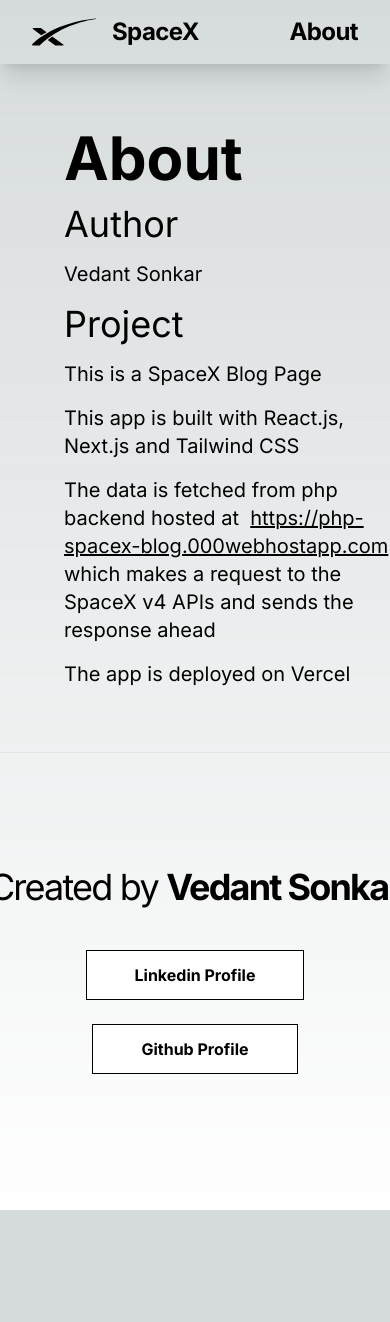
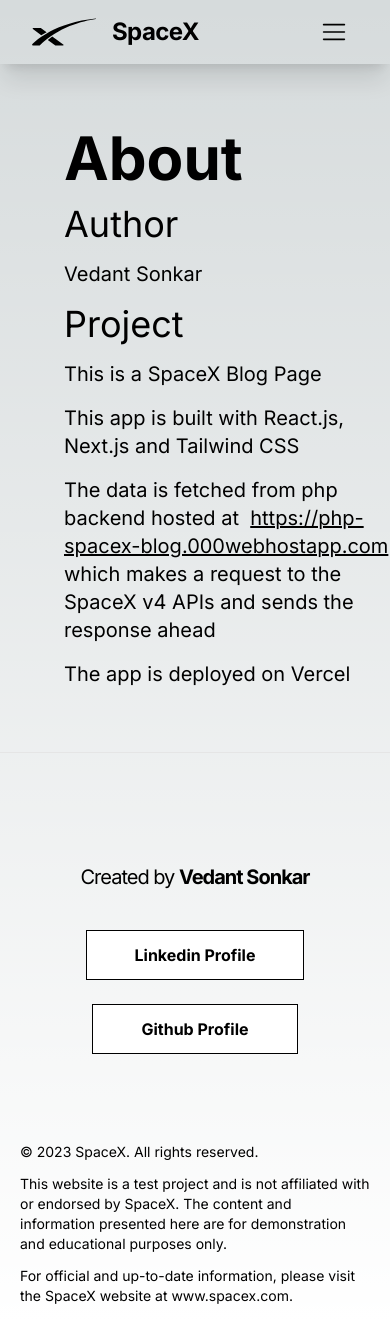
Before and after one commit to vedantsonkar/spacex-blog, a Next.js app: page /about in a window 390 px wide. Before the commit the page ends 1210 px from the top, so only its background shows below. Built offline with nearby package versions, Linux system fonts and the light colour scheme.

Commit message:
added menu component and fixed minor bugs

```diff
--- a/app/globals.css
+++ b/app/globals.css
@@ -25,3 +25,7 @@ body {
     )
     rgb(var(--background-start-rgb));
 }
+
+.bg-gradient-radial {
+  background-image: var(--gradient-radial);
+}
--- a/app/page.tsx
+++ b/app/page.tsx
@@ -41,11 +41,11 @@ export default async function Home() {
         />
       </div>
 
-      <div className="w-full">
+      <div className="w-full bg-gradient-to-br bg-gradient-radial">
         <SearchComponent />
       </div>
 
-      <div className="mb-8 max-md:mt-8 grid text-center sm:grid-cols-2 md:mb-0 md:grid-cols-3 lg:grid-cols-4 md:text-left p-24">
+      <div className="mb-8 max-md:mt-4 grid text-center sm:grid-cols-2 md:mb-0 md:grid-cols-3 lg:grid-cols-4 md:text-left lg:p-24">
         {remainingPosts.map((post) => (
           <Link
             as={`/rockets/${post.id}`}
--- a/components/Footer.tsx
+++ b/components/Footer.tsx
@@ -5,21 +5,33 @@ const Footer = () => {
   return (
     <footer className="border-t border-neutral-200 dark:invert">
       <Container>
-        <div className="py-28 flex flex-col lg:flex-row items-center dark:invert">
-          <div className="flex text-4xl lg:text-[2.5rem] tracking-tighter leading-tight text-center lg:text-left mb-10 lg:mb-0 lg:pr-4 lg:w-1/2 text-black dark:invert">
+        <div className="pt-28 pb-16 flex flex-col lg:flex-row items-center dark:invert">
+          <div className="flex text-xl lg:text-[2.5rem] sm:text-4xl tracking-tighter leading-tight text-center lg:text-left mb-10 lg:mb-0 lg:pr-4 lg:w-1/2 text-black dark:invert">
             <h3 className="w-max">Created by&nbsp;</h3>
             <h3 className="font-bold w-max">{process.env.USER_NAME}</h3>
           </div>
           <div className="flex flex-col lg:flex-row justify-center items-center lg:pl-4 lg:w-1/2">
             <PrimaryButton
               label="Linkedin Profile"
-              link={process.env.LINKEDIN_PROFILE}
+              link={process.env.LINKEDIN_URL}
             />
             <PrimaryButton
               label="Github Profile"
-              link={process.env.GITHUB_PROFILE}
+              link={process.env.GITHUB_URL}
             />
           </div>
+        </div>
+        <div className="flex flex-col gap-y-3 pb-4">
+          <p className="text-sm">© 2023 SpaceX. All rights reserved.</p>
+          <p className="text-sm">
+            This website is a test project and is not affiliated with or
+            endorsed by SpaceX. The content and information presented here are
+            for demonstration and educational purposes only.
+          </p>
+          <p className="text-sm">
+            For official and up-to-date information, please visit the SpaceX
+            website at www.spacex.com.
+          </p>
         </div>
       </Container>
     </footer>
--- a/components/Header.tsx
+++ b/components/Header.tsx
@@ -1,5 +1,6 @@
 import Link from "next/link";
 import Image from "next/image";
+import Menu from "./Menu";
 
 const Header = () => {
   return (
@@ -15,10 +16,20 @@ const Header = () => {
           <p className="dark:invert">SpaceX</p>
         </Link>
       </div>
-      <div className="flex items-center justify-end mr-8 md:mr-16 dark:invert">
-        <Link href="/about" className="hover:underline">
-          <p>About</p>
-        </Link>
+      <div className="mr-8 md:mr-16 dark:invert">
+        <nav className="flex items-center justify-end gap-x-6 max-md:hidden">
+          <Link href="/about" className="hover:underline">
+            <p>About</p>
+          </Link>
+          <a
+            href="https://www.spacex.com/"
+            target="_blank"
+            className="hover:underline"
+          >
+            SpaceX
+          </a>
+        </nav>
+        <Menu />
       </div>
     </header>
   );
--- a/components/HomePage/Search.tsx
+++ b/components/HomePage/Search.tsx
@@ -96,7 +96,7 @@ const SearchComponent: React.FC<SearchComponentProps> = () => {
           </option>
         </select>
       </div>
-      <div className="p-2 dark:invert">
+      <div className="p-2">
         <PrimaryButton
           label="Search"
           onClick={handleSearch}
--- /dev/null
+++ b/components/Menu.tsx
@@ -0,0 +1,53 @@
+"use client";
+import { useState } from "react";
+import Link from "next/link";
+import Image from "next/image";
+
+const Menu = () => {
+  const [isMenuOpen, setMenuOpen] = useState(false);
+
+  const toggleMenu = () => {
+    setMenuOpen((prev) => !prev);
+  };
+
+  return (
+    <div className="relative">
+      <button
+        className="hidden max-md:block hover:border-neutral-50 hover:border pt-1 px-2 rounded-md"
+        type="button"
+        onClick={toggleMenu}
+      >
+        <Image
+          src="/menu.svg"
+          alt="Menu"
+          width={32}
+          height={32}
+          className="mt-1 dark:invert"
+        />
+      </button>
+      {isMenuOpen && (
+        <div className="absolute top-10 right-0 bg-white dark:invert shadow-md rounded-md p-4">
+          <ul>
+            <li>
+              <Link href="/about" className="hover:underline text-black">
+                <p>About</p>
+              </Link>
+            </li>
+            <hr className="my-2 dark:border-gray-600" />
+            <li>
+              <a
+                href="https://www.spacex.com/"
+                target="_blank"
+                className="hover:underline text-black"
+              >
+                SpaceX
+              </a>
+            </li>
+          </ul>
+        </div>
+      )}
+    </div>
+  );
+};
+
+export default Menu;
--- a/components/SecondaryButton.tsx
+++ b/components/SecondaryButton.tsx
@@ -11,7 +11,7 @@ export default function SecondaryButton({
 }: ButtonProps) {
   const className = disabled
     ? "cursor-not-allowed mx-3 bg-grey text-black border border-black font-bold py-3 px-12 lg:px-8 duration-200 transition-colors mb-6 lg:mb-0"
-    : "mx-3 bg-transparent text-black border border-black font-bold py-3 px-12 lg:px-8 duration-200 transition-colors mb-6 lg:mb-0 dark:invert";
+    : "mx-3 bg-transparent text-black border border-black font-bold py-3 px-12 lg:px-8 duration-200 transition-colors mb-6 lg:mb-0";
   return (
     <button
       className={className}
```
Also changed, not shown: public/menu.svg (added).
